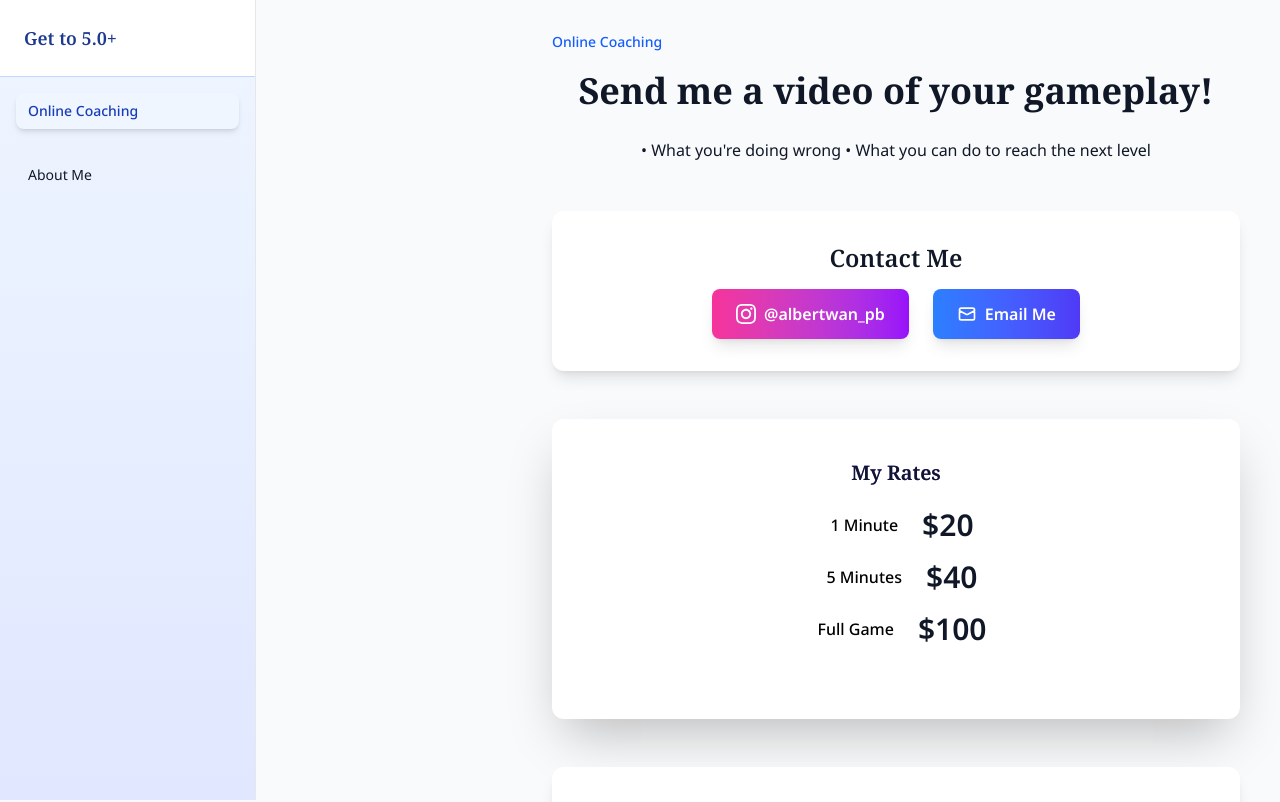
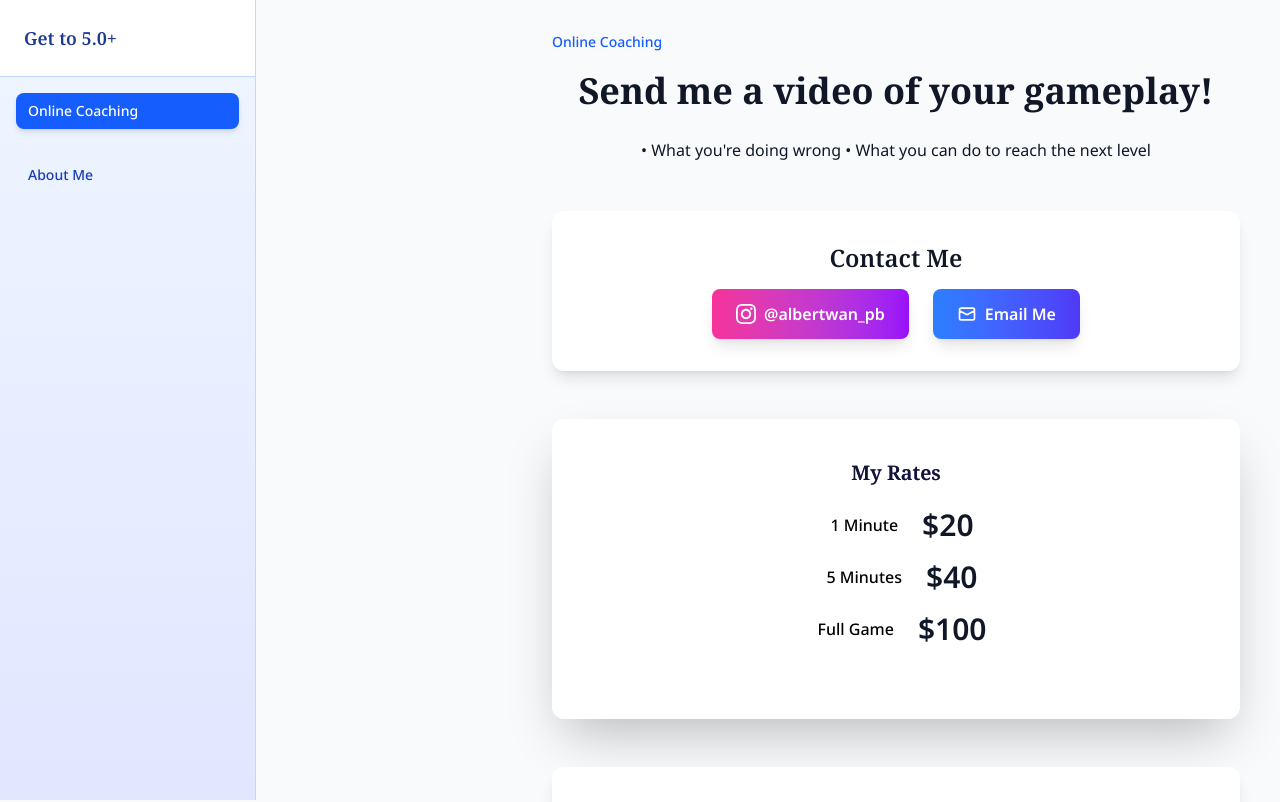
Before and after one commit to bertw2002/react-postgres-fullstack-template, a React (Vite) app: page /section/coaching in a window 1280 px wide. Shown: the top 802 px of the page. Built offline with nearby package versions, Linux system fonts and the light colour scheme; a web font is replaced by a local one.

Commit message:
Update index.css

```diff
--- a/src/index.css
+++ b/src/index.css
@@ -78,7 +78,7 @@ p {
 }
 
 .sidebar {
-  @apply w-64 h-screen bg-white border-r border-gray-200 overflow-y-auto;
+  @apply w-64 h-screen overflow-y-auto;
 }
 
 .sidebar-title {
@@ -90,11 +90,11 @@ p {
 }
 
 .sidebar-link {
-  @apply block px-3 py-2 text-gray-900 hover:bg-blue-50 rounded-lg transition-colors font-sans text-sm;
+  @apply block px-3 py-2 rounded-lg transition-all duration-200 font-sans text-sm font-medium;
 }
 
 .sidebar-link-active {
-  @apply block px-3 py-2 bg-blue-50 text-blue-800 font-medium rounded-lg font-sans text-sm;
+  @apply block px-3 py-2 font-medium rounded-lg font-sans text-sm;
 }
 
 .sidebar-section {
```
